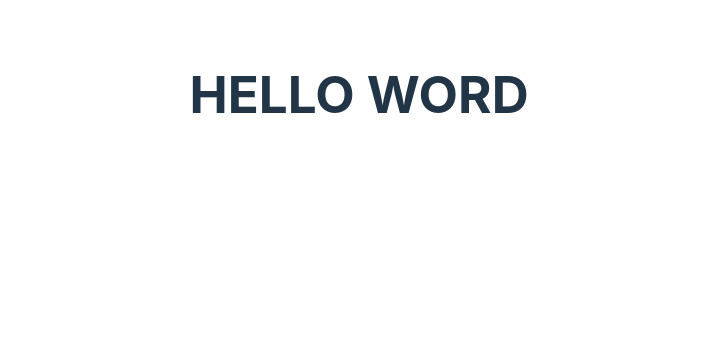
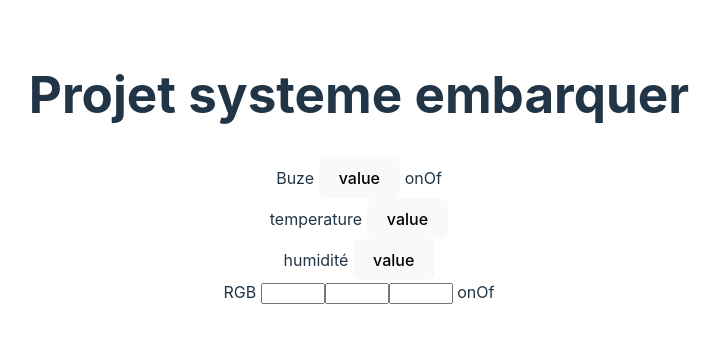
Before and after one commit to Redstoneur/Embedded_STM32_ESIEE, a Vue app in the folder Front/: page / in a window 1280 px wide. Shown: the top 342 px of the page, without its empty margins (281-1001 px from the left). Built offline with nearby package versions, Linux system fonts and the light colour scheme.

Commit message:
element du front

```diff
--- a/Front/src/App.vue
+++ b/Front/src/App.vue
@@ -2,7 +2,19 @@
 
 <template>
   <div>
-    <h1>HELLO WORD</h1>
+    <h1>Projet systeme embarquer</h1>
+
+    <div class="content">
+      <div>Buze <button>value</button><span> onOf</span></div>
+      <div>temperature <button>value</button></div>
+      <div>humidité <button>value</button></div>
+      <div>
+        RGB <input type="number" name="numbe1r" id="numer1" min="1" max="255" />
+        <input type="number" name="number2" id="numer2" min="1" max="255" />
+        <input type="number" name="number3" id="numer3" min="1" max="255" />
+        <span> onOf</span>
+      </div>
+    </div>
   </div>
 </template>
 
```
